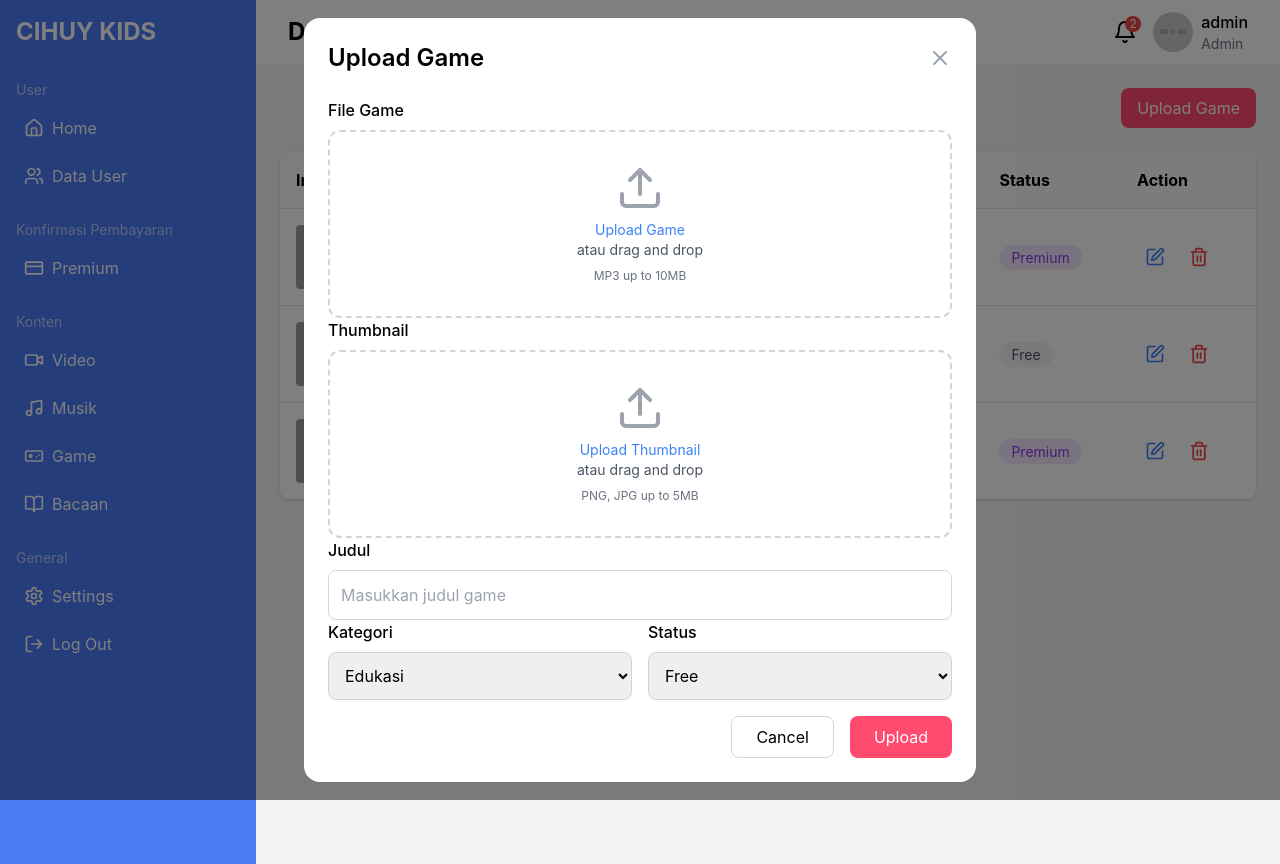
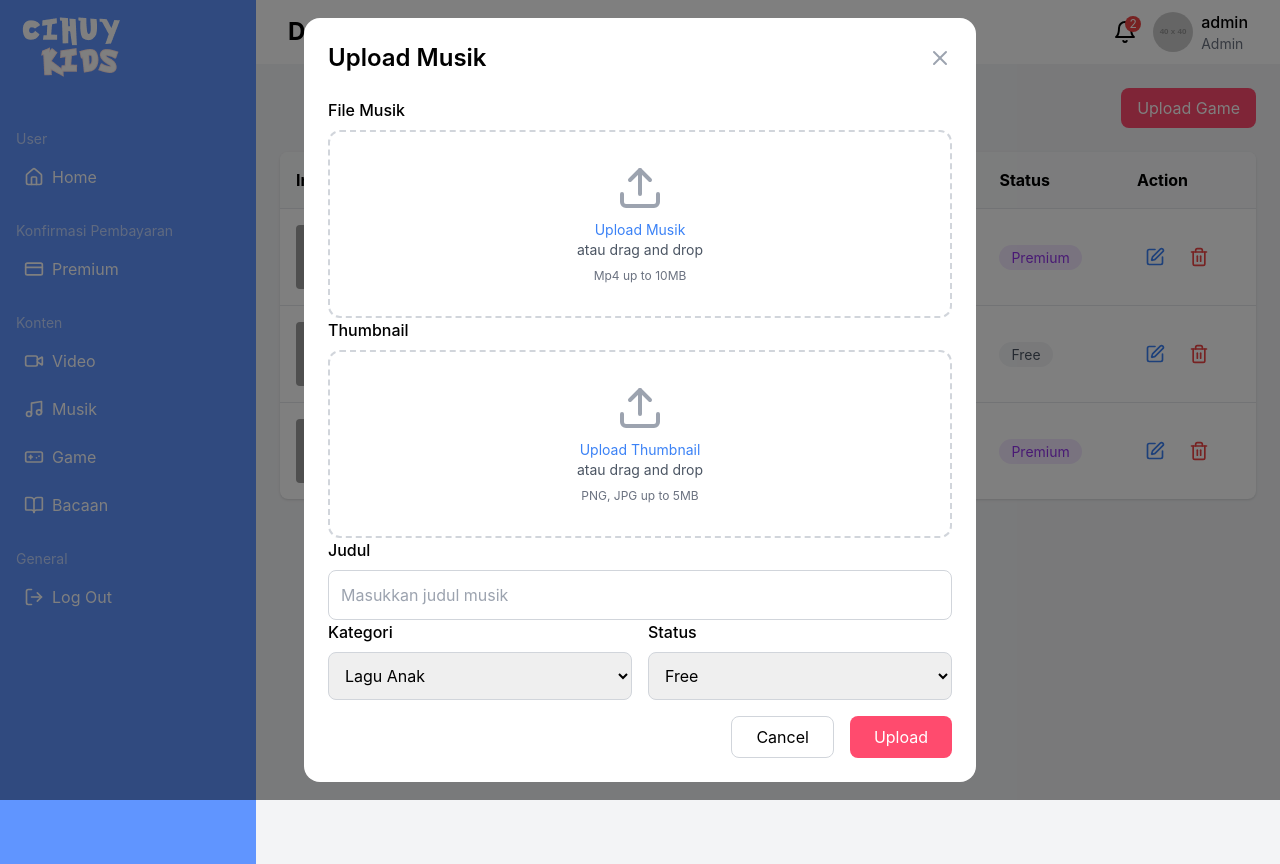
Before and after one commit to AlhadiDewana/cihuy-kids-v2, a React (Create React App) app: page /admin/game in a window 1280 px wide. Both pictures are taken after a click on the button "Upload Game". Built offline with nearby package versions, Linux system fonts and the light colour scheme; grey boxes are pictures that could not be loaded.

Commit message:
update sidebar

```diff
--- a/src/components/admin/Sidebar.jsx
+++ b/src/components/admin/Sidebar.jsx
@@ -1,5 +1,6 @@
 import React from 'react';
 import { useNavigate } from 'react-router-dom';
+import logo from '../../assets/icon.png';
 import { Home, Users, CreditCard, Video, Music, GamepadIcon, BookOpen, Settings, LogOut } from 'lucide-react';
 import { useTitle } from './TitleContext';
 
@@ -22,9 +23,13 @@ const Sidebar = () => {
     };
 
     return (
-        <div className="w-64 bg-[#4B7BF5] text-white min-h-screen">
+        <div className="w-64 bg-[#6095FF] text-white min-h-screen">
             <div className="p-4">
-                <h1 className="text-2xl font-bold mb-8">CIHUY KIDS</h1>
+            <img
+                    src={logo}
+                    alt="Cihuy Kids Logo"
+                    className="navbar-logo mb-12"
+                />
 
                 {/* Menu Sections */}
                 <div className="space-y-6">
@@ -37,13 +42,6 @@ const Sidebar = () => {
                             >
                                 <Home className="w-5 h-5" />
                                 <span>Home</span>
-                            </button>
-                            <button
-                                onClick={() => handleNavigation('/data-user', 'Data User')}
-                                className="flex items-center space-x-2 w-full p-2 rounded hover:bg-white/10"
-                            >
-                                <Users className="w-5 h-5" />
-                                <span>Data User</span>
                             </button>
                         </div>
                     </div>
@@ -97,13 +95,6 @@ const Sidebar = () => {
                         <p className="text-sm text-white/60 mb-2">General</p>
                         <div className="space-y-2">
                             <button
-                                onClick={() => navigate('/settings')}
-                                className="flex items-center space-x-2 w-full p-2 rounded hover:bg-white/10"
-                            >
-                                <Settings className="w-5 h-5" />
-                                <span>Settings</span>
-                            </button>
-                            <button
                                 onClick={handleLogout}
                                 className="flex items-center space-x-2 w-full p-2 rounded hover:bg-white/10"
                             >
--- a/src/components/admin/content/GameUpload.jsx
+++ b/src/components/admin/content/GameUpload.jsx
@@ -4,9 +4,9 @@ import { X, Upload } from 'lucide-react';
 const UploadGameModal = ({ isOpen, onClose }) => {
     const [formData, setFormData] = useState({
         title: '',
-        category: 'Edukasi',
+        category: 'Lagu Anak',
         status: 'Free',
-        Game: null,
+        game: null,
         thumbnail: null
     });
 
@@ -38,7 +38,7 @@ const UploadGameModal = ({ isOpen, onClose }) => {
         <div className="fixed inset-0 bg-black/50 flex items-center justify-center z-50">
             <div className="bg-white rounded-2xl p-6 w-full max-w-2xl mx-4">
                 <div className="flex justify-between items-center mb-6">
-                    <h3 className="text-2xl font-semibold">Upload Game</h3>
+                    <h3 className="text-2xl font-semibold">Upload Musik</h3>
                     <button onClick={onClose} className="text-gray-400 hover:text-gray-600">
                         <X className="w-6 h-6" />
                     </button>
@@ -47,25 +47,25 @@ const UploadGameModal = ({ isOpen, onClose }) => {
                 <form onSubmit={handleSubmit} className="space-y-0">
                     {/* Game Upload */}
                     <div>
-                        <label className="block mb-2 font-medium">File Game</label>
+                        <label className="block mb-2 font-medium">File Musik</label>
                         <div className="border-2 border-dashed border-gray-300 rounded-xl p-8">
                             <div className="space-y-2 text-center">
                                 <Upload className="mx-auto h-12 w-12 text-gray-400" />
                                 <div className="text-sm text-gray-600">
-                                    <label htmlFor="Game-upload" className="relative cursor-pointer text-blue-500 hover:text-blue-600">
-                                        <span>Upload Game</span>
+                                    <label htmlFor="game-upload" className="relative cursor-pointer text-blue-500 hover:text-blue-600">
+                                        <span>Upload Musik</span>
                                         <input
-                                            id="Game-upload"
-                                            name="Game"
+                                            id="game-upload"
+                                            name="game"
                                             type="file"
                                             className="sr-only"
-                                            accept="html/*"
+                                            accept="audio/*"
                                             onChange={handleChange}
                                         />
                                     </label>
                                     <p>atau drag and drop</p>
                                 </div>
-                                <p className="text-xs text-gray-500">MP3 up to 10MB</p>
+                                <p className="text-xs text-gray-500">Mp4 up to 10MB</p>
                             </div>
                         </div>
                     </div>
@@ -104,7 +104,7 @@ const UploadGameModal = ({ isOpen, onClose }) => {
                             value={formData.title}
                             onChange={handleChange}
                             className="w-full p-3 border border-gray-300 rounded-lg focus:outline-none focus:ring-2 focus:ring-blue-500"
-                            placeholder="Masukkan judul game"
+                            placeholder="Masukkan judul musik"
                             required
                         />
                     </div>
@@ -119,8 +119,8 @@ const UploadGameModal = ({ isOpen, onClose }) => {
                                 onChange={handleChange}
                                 className="w-full p-3 border border-gray-300 rounded-lg focus:outline-none focus:ring-2 focus:ring-blue-500"
                             >
-                                <option value="Lagu Anak">Edukasi</option>
-                                <option value="Lagu Nasional">Puzzle</option>
+                                <option value="Lagu Anak">Lagu Anak</option>
+                                <option value="Lagu Nasional">Lagu Nasional</option>
                             </select>
                         </div>
 
```
